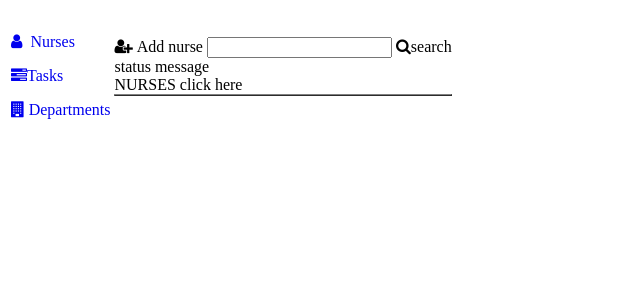
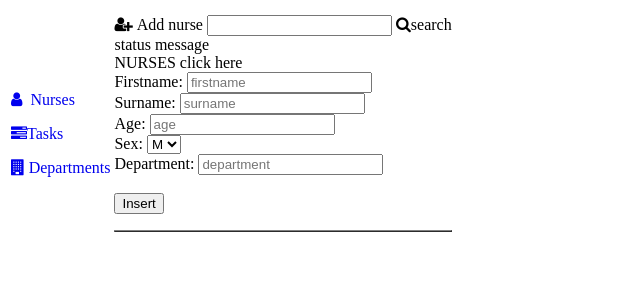
Before and after one commit to fredrickabayie/nurseTaskManagementSystem-group1, a PHP site: page /adminview-nurses.php in a window 1280 px wide. Shown: the top 300 px of the page, without its empty margins (0-640 px from the left). Run offline with PHP 8.4, Linux system fonts and the light colour scheme; some libraries are stand-ins or nearby versions.

Commit message:
Added form to add nurses to the view

```diff
--- a/views/adminview-nurses.php
+++ b/views/adminview-nurses.php
@@ -84,6 +84,18 @@
 					<div id="divContent" >
 						NURSES
 						<span class="clickspot">click here </span>
+                        			<form class = "contact_form" method="POST" action="add_nurse.php">
+				Firstname: <input id="fname" type="text" placeholder="firstname" name="fn" required><br>
+                Surname: <input id="sname" type="text" placeholder="surname" name="sn" required><br>
+                Age: <input type="text" placeholder="age" name="na" required><br>
+                Sex: <select name="ns">
+                        <option value="Male">M</option>
+                        <option value="Female">F</option>
+                    </select><br>
+                Department: <input id="department" type="text" placeholder="department" required><br>
+                <br>
+				<input type="submit" name="button" value="Insert" onClick = validateName()>
+			</form>
 						<table id="tableExample" class="reportTable" width="100%">
 							<tr class="header">
 							</tr>
```
